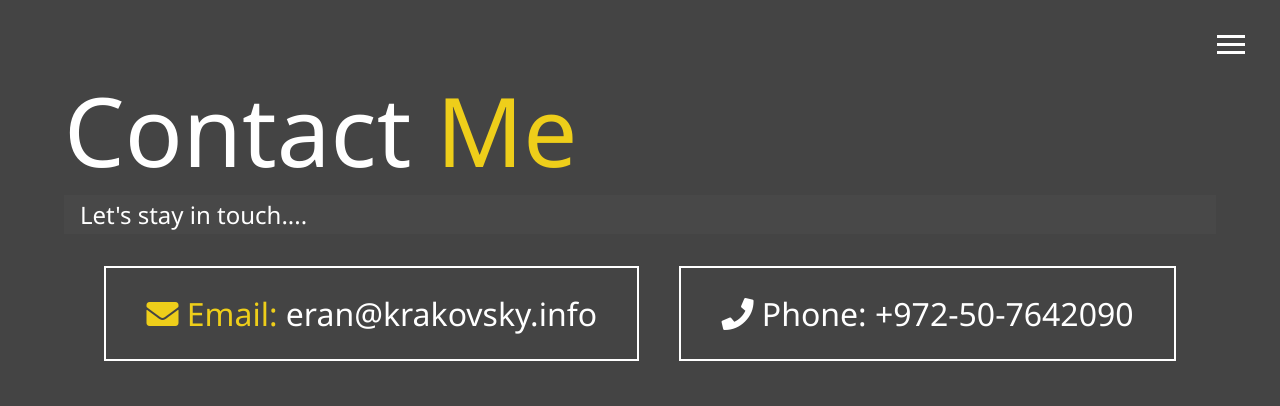
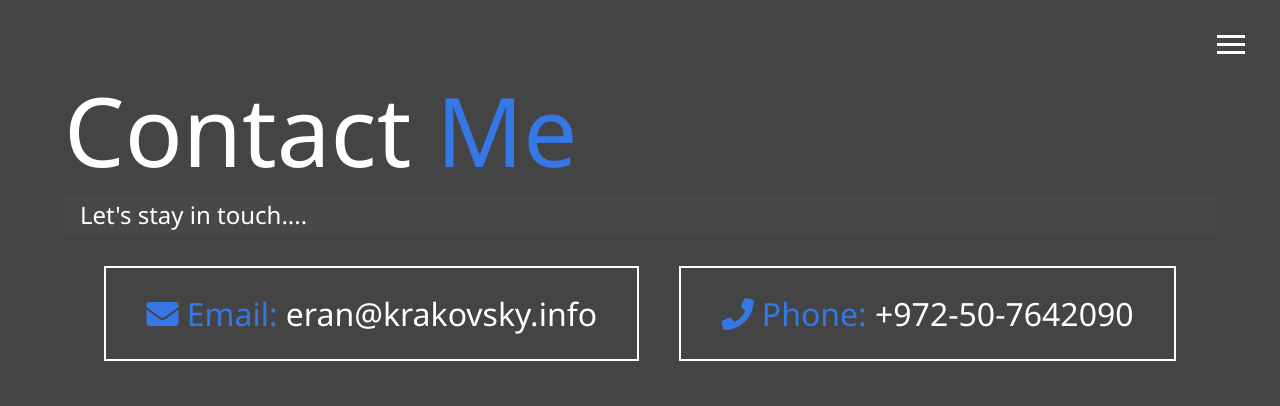
Before and after one commit to ekrako/Portfolio, a website: page dist/contact.html in a window 1280 px wide. Shown: the top 406 px of the page. Drawn offline with Linux system fonts and the light colour scheme.

Commit message:
changed pictureas and node-sass

```diff
--- a/package.json
+++ b/package.json
@@ -9,6 +9,6 @@
   "author": "Eran Krakovsky",
   "license": "MIT",
   "dependencies": {
-    "node-sass": "^4.11.0"
+    "node-sass": "^4.13.1"
   }
 }
--- a/scss/_config.scss
+++ b/scss/_config.scss
@@ -1,5 +1,5 @@
 $primary-color: #444;
-$secondary-color: #eece1a;
+$secondary-color: #3578e5;
 $show-home-image: true;
 $home-image: url(../img/background.jpg);
 $background-opacity: 0.7;
```
Also changed, not shown: dist/contact.html, dist/css/main.css, dist/img/portrait.jpg, dist/img/portrait_small.jpg, dist/index.html, 1 other file.
